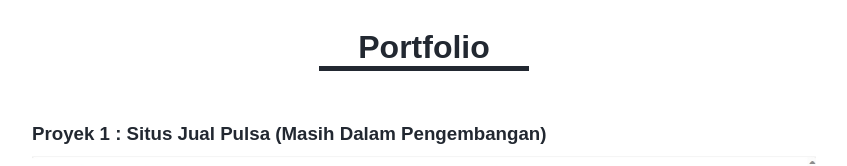
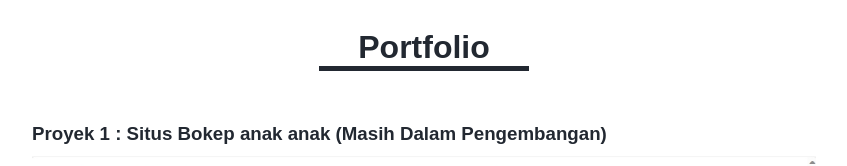
Before and after one commit to HornyFroogs/LA-RISNO, a plain HTML site: page index.html in a window 1280 px wide. Shown: the part 1540-1706 px from the top of the page, without its empty margins (366-1213 px from the left). Drawn offline with Linux system fonts and the light colour scheme.

Commit message:
Update index.html
nanti sa ganti ulang

```diff
--- a/index.html
+++ b/index.html
@@ -87,7 +87,7 @@
     </div>
     <div class="container">
         <div>
-            <h3>Proyek 1 : Situs Jual Pulsa (Masih Dalam Pengembangan)</h3>
+            <h3>Proyek 1 : Situs Bokep anak anak (Masih Dalam Pengembangan)</h3>
             <img width="100%" height="300" src="img/gambar1.png"/>
         </div>
         <div>
```
